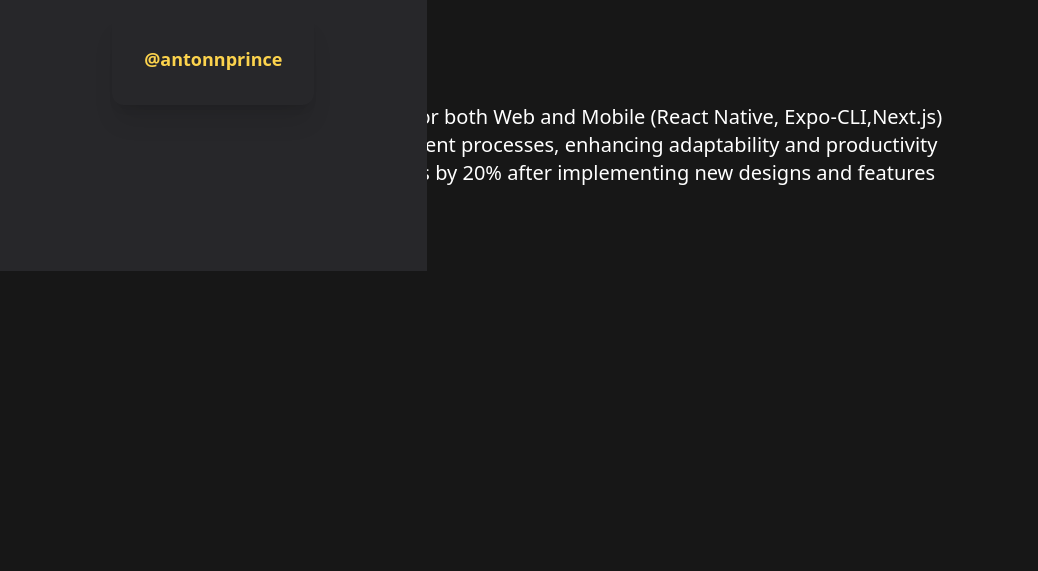
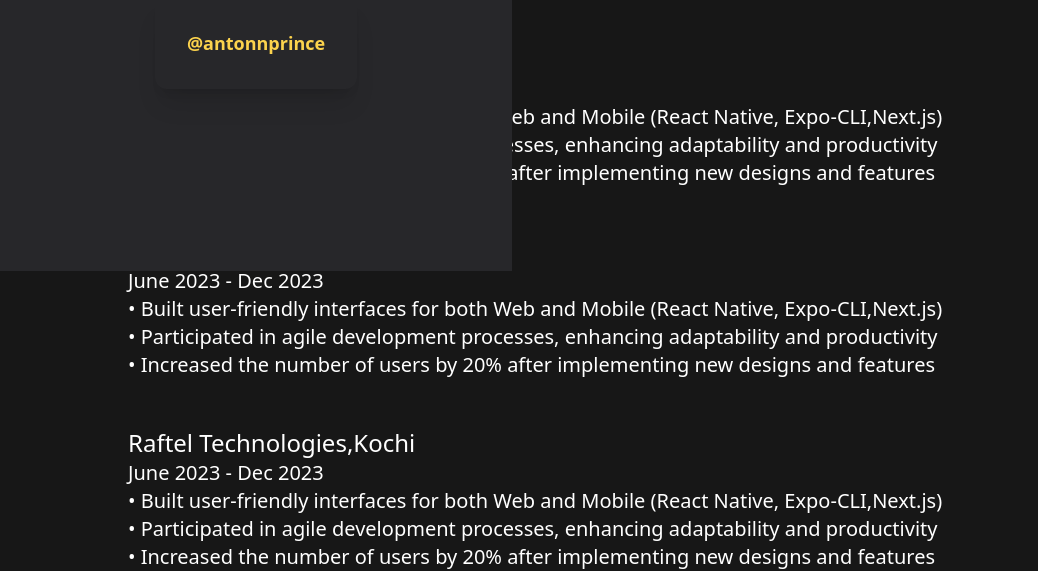
Before and after one commit to antonnprince/My-Portfolio, a plain HTML site: page index.html in a window 1280 px wide. Shown: the part 529-1100 px from the top of the page, without its empty margins (0-1038 px from the left). Before the commit the page ends 800 px from the top, so only its background shows below. Drawn offline with nearby package versions, Linux system fonts and the light colour scheme.

Commit message:
positoin

```diff
--- a/index.html
+++ b/index.html
@@ -10,7 +10,7 @@
   <body class="bg-neutral-900 font-sans flex flex-col md:flex-row">
     <!-- PROFILE -->
 
-      <div class="flex-col fixed space-y-4 flex bg-zinc-800 h-screen w-full md:w-1/3 text-white
+      <div class="flex-col absolute pace-y-4 flex bg-zinc-800 h-screen w-full md:w-2/5 text-white
       font-semibold font-2xl justify-center items-center">
         <img src="dp.jfif" class="lg:h-42 lg:w-42 h-64 w-64 rounded-full" />
 
@@ -21,13 +21,13 @@
           </div>
 
 
-        <div class="flex relative items-center justify-center w-full">
+        <div class="flex items-center justify-center w-full">
           <div class="rounded-xl overflow-hidden relative text-center p-8
           group items-center flex flex-col max-w-sm hover:shadow-2xl transition-all duration-500 shadow-xl">
           <div class="group-hover:pb-6 transition-all duration-500 delay-200">
             <p class="text-amber-300 text-lg">@antonnprince</p>
           </div>
-              <div class="flex items-center transition-all duration-500 delay-200 group-hover:bottom-3 -bottom-full absolute gap-2 justify-evenly w-full">
+              <div class="flex items-center  transition-all duration-500 delay-200 group-hover:bottom-3 -bottom-full absolute gap-2 justify-evenly w-full">
                 <div class="flex gap-3 text-2xl bg-gray-700 text-white p-1 hover:p-2 transition-all duration-500 delay-200 rounded-full shadow-sm">
                   <a class="hover:scale-110 transition-all duration-500 delay-200">
                     <svg width="1em" height="1em" fill="currentColor" viewBox="0 0 1024 1024">
@@ -54,7 +54,7 @@
       <!-- PROFILE ENDS -->
 
       <!-- ABOUT SECTION -->
-      <div class="flex flex-col mx-12 md:mx-24 lg:mx-32 mt-12 w-2/3 space-y-12">
+      <div class="flex flex-col static mx-12 md:mx-24 lg:mx-32 mt-12 w-2/3 space-y-12">
       <div class="about ">
         <h1 class="text-4xl text-white font-normal">Who Am I?</h1>
         <p class="text-white text-xl font-thin">Hey! 👋 I'm Anton,a Front End and App Developer. I turn code into sleek
@@ -103,6 +103,38 @@
             </p>
         </div>
 
+        <div class="exp2">
+          <div class="flex flex-col w-full space-y-8">
+            <div>
+              <h4 class="text-2xl text-white">Raftel Technologies,Kochi</h4>
+              <h3 class="text-xl font-thin text-white mr-auto">June 2023 - Dec 2023</h3>
+            </div>
+        </div>
+            <p class="text-white text-xl font-thin">
+            •  Built user-friendly interfaces for both Web and Mobile (React Native, Expo-CLI,Next.js)
+            <br>
+            • Participated in agile development processes, enhancing adaptability and productivity
+            <br>
+            • Increased the number of users by 20% after implementing new designs and features
+            </p>
+        </div>
+
+        <div class="exp2">
+          <div class="flex flex-col w-full space-y-8">
+            <div>
+              <h4 class="text-2xl text-white">Raftel Technologies,Kochi</h4>
+              <h3 class="text-xl font-thin text-white mr-auto">June 2023 - Dec 2023</h3>
+            </div>
+        </div>
+            <p class="text-white text-xl font-thin">
+            •  Built user-friendly interfaces for both Web and Mobile (React Native, Expo-CLI,Next.js)
+            <br>
+            • Participated in agile development processes, enhancing adaptability and productivity
+            <br>
+            • Increased the number of users by 20% after implementing new designs and features
+            </p>
+        </div>
+
       </div>
     </div>
 
```
